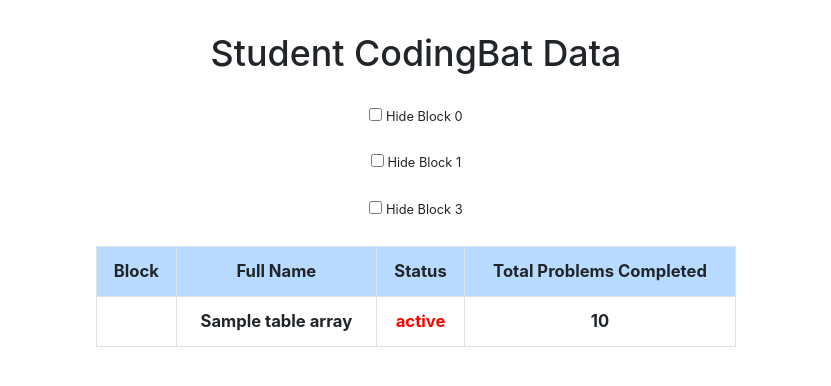
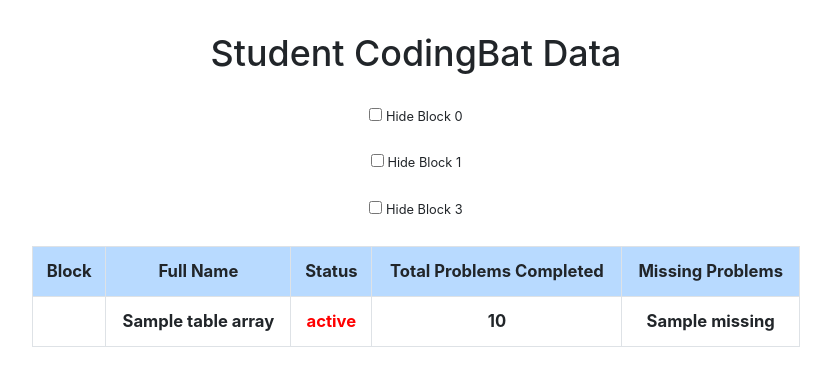
Before and after one commit to angela139/codingbatscraper, a Flask app: template templates/data.html in a window 1280 px wide. Shown: the top 386 px of the page, without its empty margins (224-1055 px from the left). Run offline with Flask 2, Linux system fonts and the light colour scheme; the template is opened without the code that fills it: most values are stand-ins (such as "Sample title", 1, 10 or a date in 2020); some libraries are stand-ins or nearby versions.

Commit message:
Added missing problems column to table

```diff
--- a/main.py
+++ b/main.py
@@ -26,11 +26,11 @@ def student_data(email, password, url):
             header_row = progress_table.find_all("tr")[0]
             starting_row = progress_table.find_all("tr")[1]
             num_problems = len(starting_row.find_all("td")[2:-1])
-            missing_problems = ""
 
             for rows in progress_table.find_all("tr")[1:]:
                 name_string = rows.find_all("td")[1].get_text()
                 name = ""
+                missing_problems = ""
                 block = 0
                 for char in name_string:
                     if char.isdigit():
@@ -49,7 +49,7 @@ def student_data(email, password, url):
 
                 info_array.append(
                     {"block": block, "name": string.capwords(name.strip().replace(" ", ", ")),
-                     "total": total_done})
+                     "total": total_done, "missing": missing_problems})
 
             for value in info_array:
                 if int(value["total"]) == num_problems:
@@ -57,7 +57,7 @@ def student_data(email, password, url):
                 else:
                     value["status"] = "Not Done"
 
-            info_array = sorted(info_array, key=itemgetter('block', 'status', 'name'))
+            info_array = sorted(info_array, key=itemgetter('status'), reverse=True)
 
         except:
             print("Error")
--- a/static/style.css
+++ b/static/style.css
@@ -7,7 +7,7 @@
         height: auto;
         overflow: auto;
         text-align: center;
-        font-size: 2.8vw;
+        font-size: 2.0vw;
         font-weight: bold;
     }
 
@@ -27,7 +27,7 @@
         margin-left: auto;
         margin-right: auto;
         margin-bottom: 3%;
-        width: 50vw;
+        width: 60vw;
         height: auto;
         overflow: auto;
         text-align: center;
--- a/templates/data.html
+++ b/templates/data.html
@@ -27,6 +27,7 @@
             <th scope="col">Full Name</th>
               <th scope="col">Status</th>
             <th scope="col">Total Problems Completed</th>
+              <th scope="col">Missing Problems</th>
           </tr>
             {% for i in table_array %}
                 <tr scope="row" class="student_row">
@@ -34,6 +35,7 @@
                     <td>{{ i["name"] }}</td>
                     <td id="current_status">{{ i["status"] }}</td>
                     <td>{{ i["total"] }}</td>
+                    <td>{{ i["missing"] }}</td>
                 </tr>
             {% endfor %}
         </table>
```
